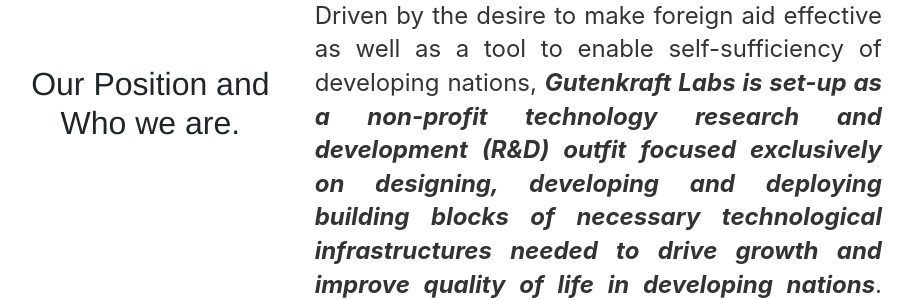
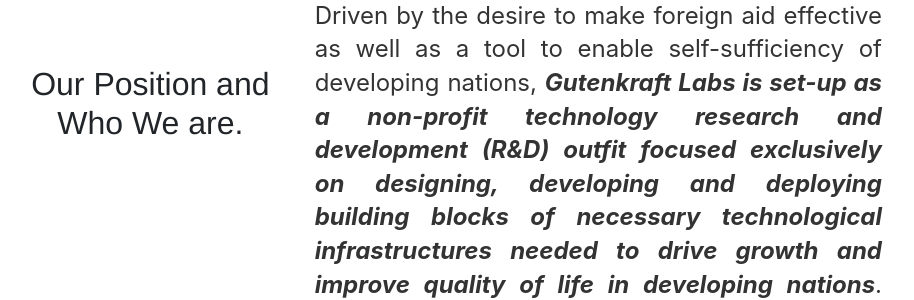
Before and after one commit to oferonmi/datafilik.github.io, a Jekyll site: the page built from index.html, in a window 1280 px wide. Shown: the part 950-1250 px from the top of the page, without its empty margins (191-1105 px from the left). Built offline with Jekyll 4.4.1, drawn with Linux system fonts in a browser that asks for light colours.

Commit message:
content update

```diff
--- a/index.html
+++ b/index.html
@@ -33,7 +33,7 @@
 
 	<div class="row align-items-center row-cols-1">
 		<div class="col-4 text-center">
-			<h1>Our Position and Who we are.</h1>
+			<h1>Our Position and Who We are.</h1>
 		</div>
 		<div class="col-8 text-start">
 			<p class="fs-2" align="justify">
```
